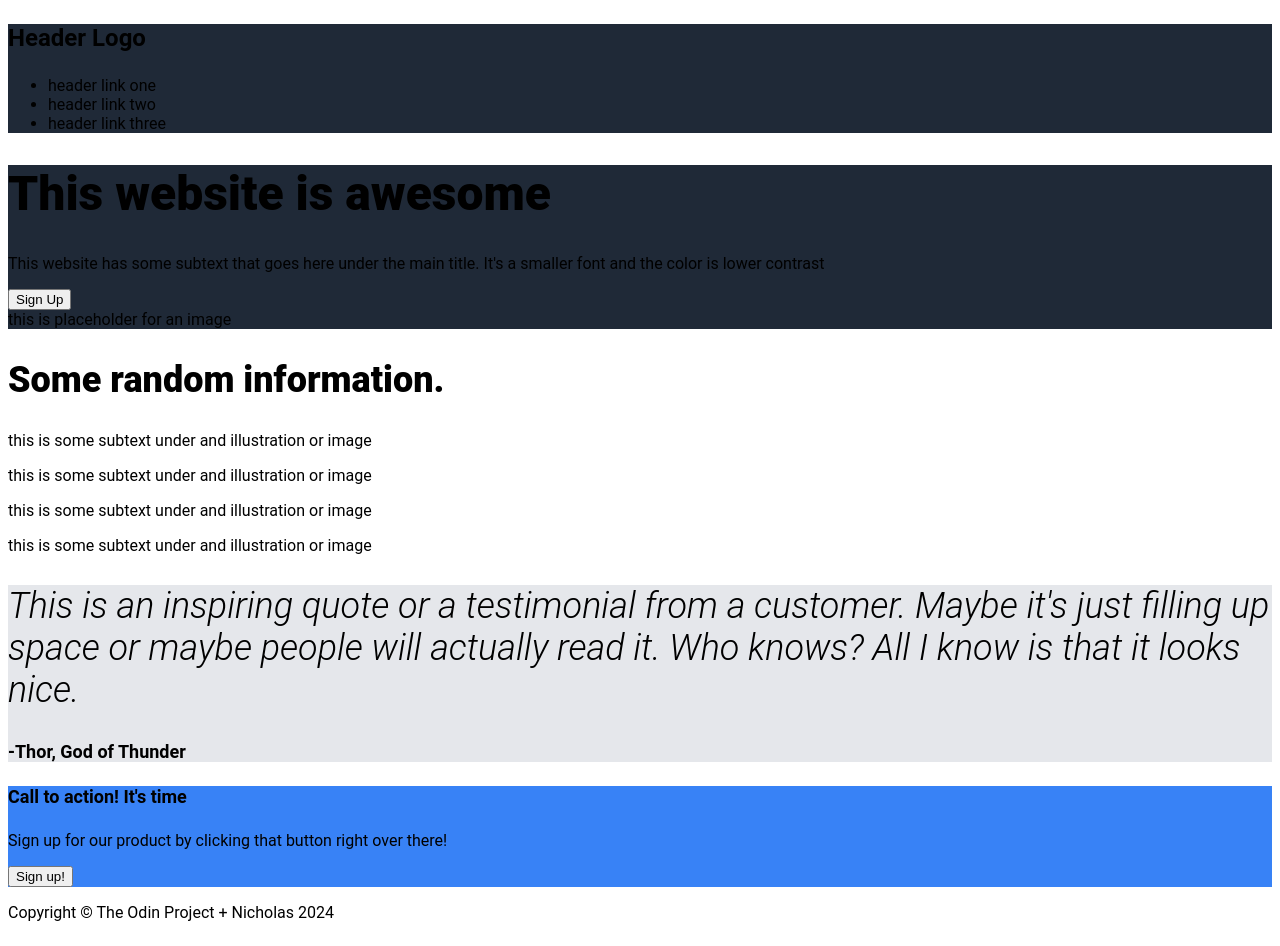
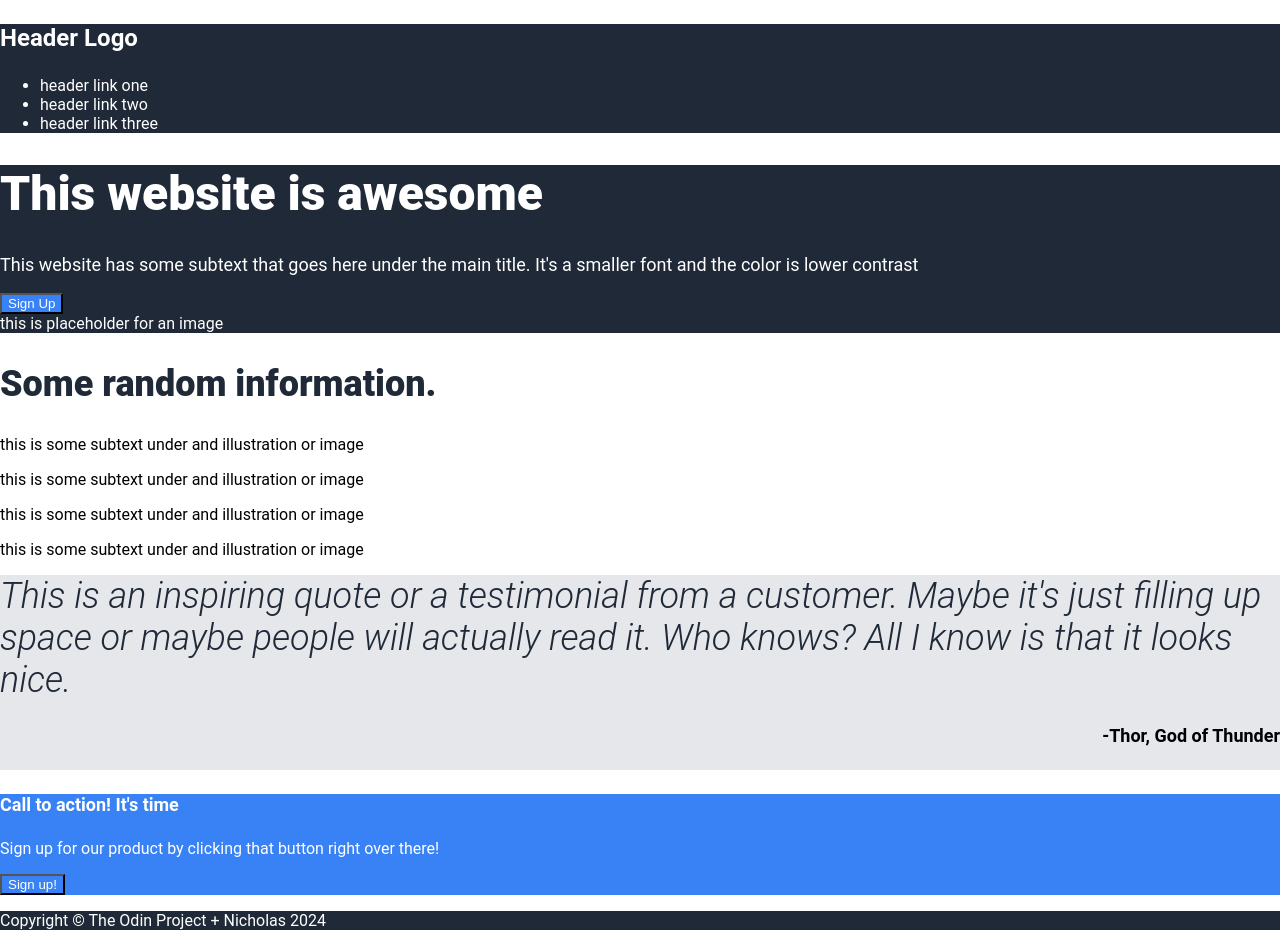
Before and after one commit to nlucaccioni/Odin_LandingPage, a plain HTML site: page index.html in a window 1280 px wide. Drawn offline with Linux system fonts and the light colour scheme.

Commit message:
Add color and basic text styling...forgot to save before commit

```diff
--- a/style.css
+++ b/style.css
@@ -1,11 +1,13 @@
 :root {
     --dark-blue: #1F2937;
     --light-blue: #3882F6;
-    --quote-bg: #E5E7EB;
+    --light-gray: #E5E7EB;
 }
 
 body {
     font-family: Roboto, 'sans-serif';
+    margin: 0;
+    padding: 0;
 }
 
 h1 {
@@ -16,6 +18,7 @@ h1 {
 h2 {
     font-size: 36px;
     font-weight: 900;
+    color: var(--dark-blue)
 }
 
 h3 {
@@ -26,20 +29,41 @@ h4 {
     font-size: 18px;
 }
 
+header button {
+    background-color: var(--light-blue);
+    color: white;
+}
 
 .quote {
     font-weight: 300;
     font-style: italic;
+    color: #1f2937;
+    margin: 0;
 }
 
-header, nav {
+.header_content p {
+    font-size: 18px;
+}
+
+header, nav, footer {
     background-color: var(--dark-blue);
+    color: white;
 }
 
 .quote_block {
-    background-color: var(--quote-bg);
+    background-color: var(--light-gray);
+    display: flex;
+    flex-direction:column;
+    align-items: flex-end;
 }
+
 
 .CTA {
     background-color: var(--light-blue);
+    color: white;
 }
+
+.CTA button {
+    color:  white;
+    background: none;
+}
```
